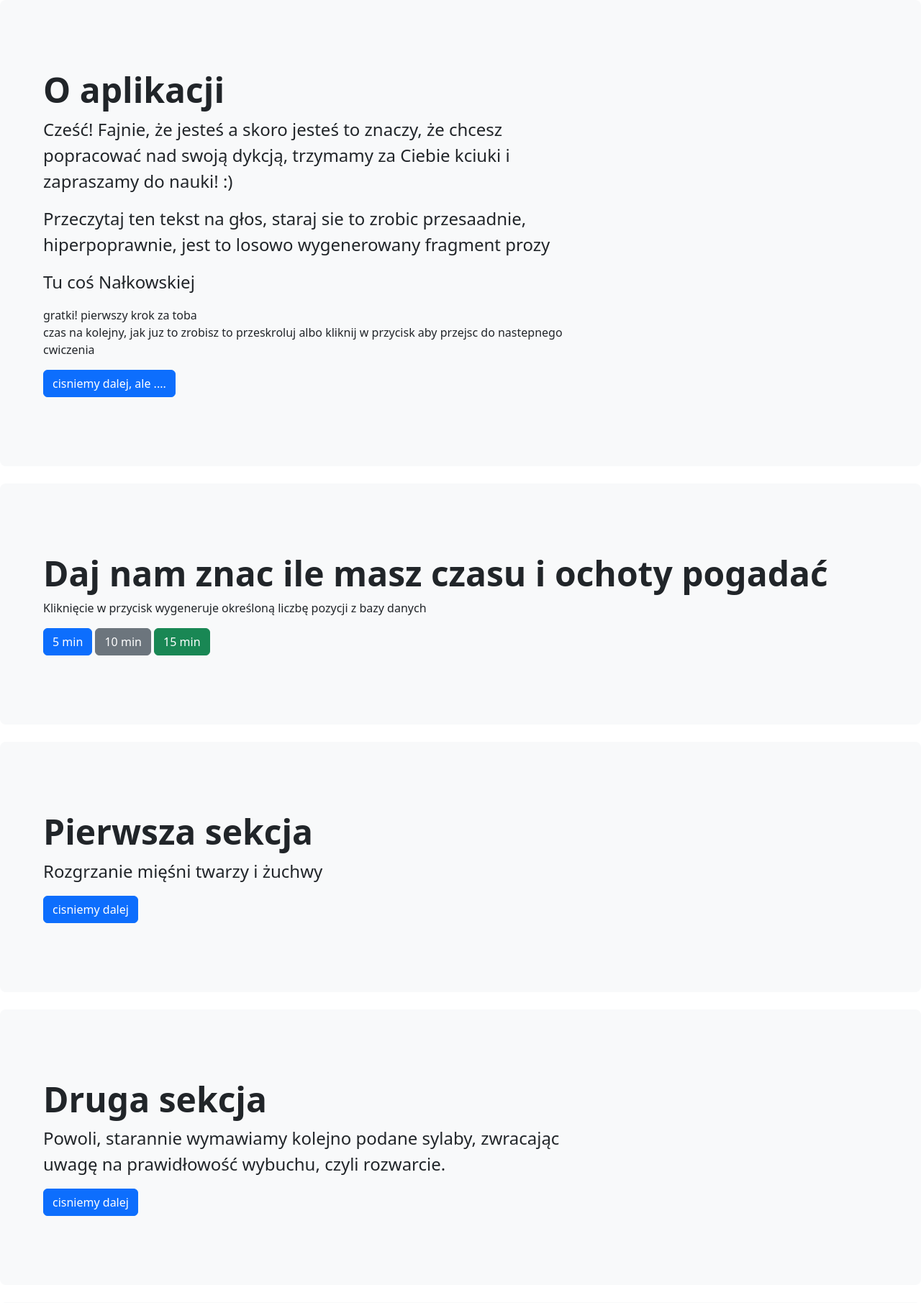
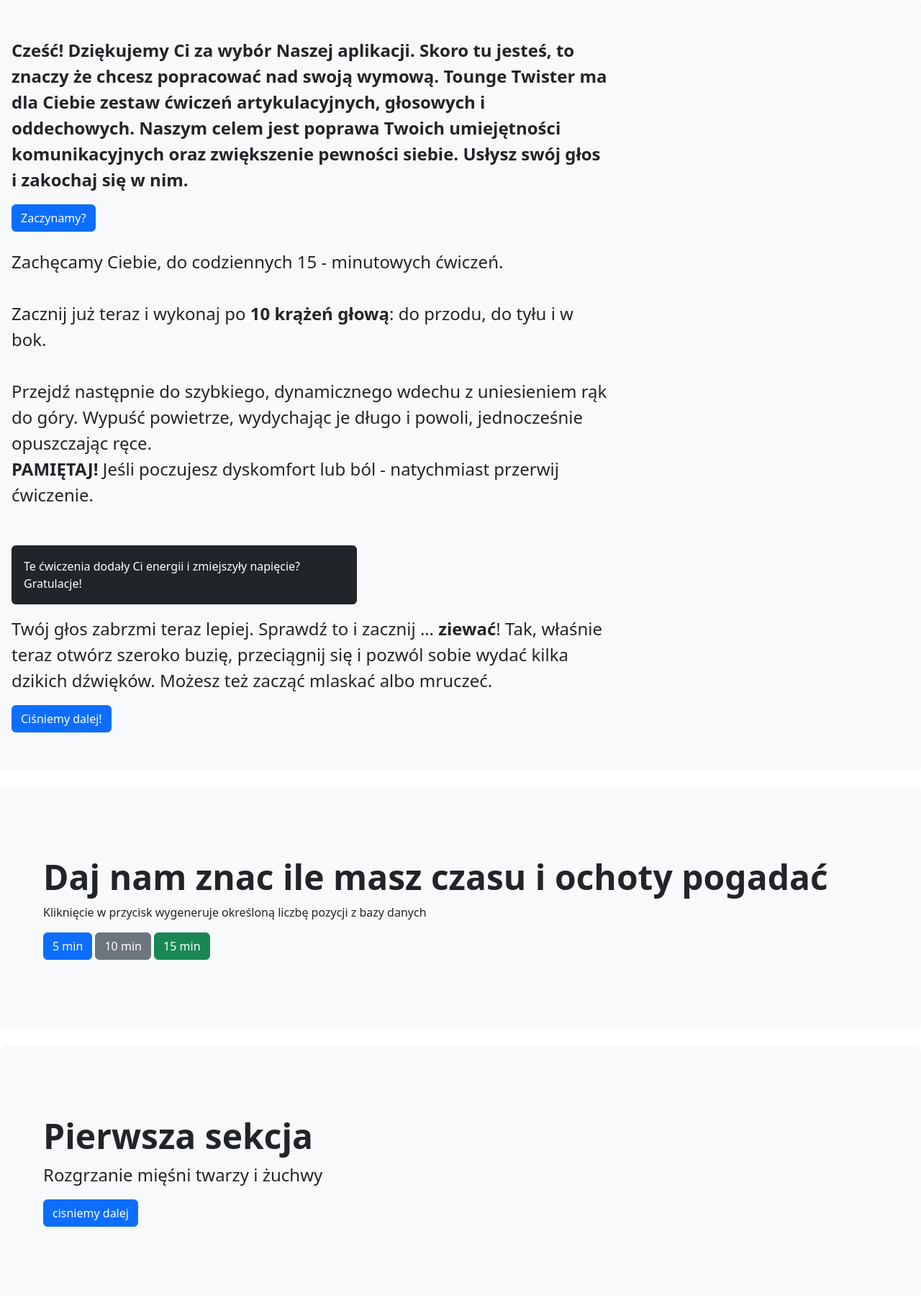
Before and after one commit to draprar/django-tonguetwister_lingwolamki, a Django app: page / in a window 1280 px wide. Shown: the part 56-1867 px from the top of the page at 72% size. Run offline with Django 4.2, Linux system fonts and the light colour scheme; data that the repository does not hold is empty; some libraries are stand-ins or nearby versions.

Commit message:
change templates (about)

```diff
--- a/tonguetwister/templates/tonguetwister/main.html
+++ b/tonguetwister/templates/tonguetwister/main.html
@@ -1,14 +1,18 @@
 {% extends "tonguetwister/base.html" %}
 
 {% block content %}
-<div class="p-5 mb-4 bg-light rounded-3">
+<div class="p-1 mb-4 bg-light rounded-1">
       <div class="container-fluid py-5">
-        <h1 class="display-5 fw-bold">O aplikacji</h1>
-        <p class="col-md-8 fs-4">Cześć! Fajnie, że jesteś a skoro jesteś to znaczy, że chcesz popracować nad swoją dykcją, trzymamy za Ciebie kciuki i zapraszamy do nauki! :)</p>
-        <p class="col-md-8 fs-4">Przeczytaj ten tekst na głos, staraj sie to zrobic przesaadnie, hiperpoprawnie, jest to losowo wygenerowany fragment prozy</p>
-        <p class="col-md-8 fs-4">Tu coś Nałkowskiej</p>
-        <p class="col-md-8 fs-6">gratki! pierwszy krok za toba <br> czas na kolejny, jak juz to zrobisz to przeskroluj albo kliknij w przycisk aby przejsc do nastepnego cwiczenia</p>
-        <button type="button" class="btn btn-primary">cisniemy dalej, ale ....</button>
+        <p class="col-md-8 fs-4"><b>Cześć! Dziękujemy Ci za wybór Naszej aplikacji. Skoro tu jesteś, to znaczy że chcesz popracować nad swoją wymową. Tounge Twister ma dla Ciebie zestaw ćwiczeń artykulacyjnych, głosowych i oddechowych. Naszym celem jest poprawa Twoich umiejętności komunikacyjnych oraz zwiększenie pewności siebie. Usłysz swój głos i zakochaj się w nim.</b></p>
+          <button type="button" class="btn btn-primary mb-4">Zaczynamy?</button>
+          <p class="col-md-8 fs-4">Zachęcamy Ciebie, do codziennych 15 - minutowych ćwiczeń. <br><br>Zacznij już teraz i wykonaj po <b>10 krążeń głową</b>: do przodu, do tyłu i w bok. <br><br>Przejdź następnie do szybkiego, dynamicznego wdechu z uniesieniem rąk do góry. Wypuść powietrze, wydychając je długo i powoli, jednocześnie opuszczając ręce. <br><b>PAMIĘTAJ!</b> Jeśli poczujesz dyskomfort lub ból - natychmiast przerwij ćwiczenie. <br><br></p>
+          <div class="card text-white bg-dark mt-3 mb-3" style="max-width: 30rem;">
+          <div class="card-body">
+              <p class="card-text">Te ćwiczenia dodały Ci energii i zmiejszyły napięcie? Gratulacje! </p>
+          </div>
+            </div>
+              <p class="col-md-8 fs-4">Twój głos zabrzmi teraz lepiej. Sprawdź to i zacznij … <b>ziewać</b>! Tak, właśnie teraz otwórz szeroko buzię, przeciągnij się i pozwól sobie wydać kilka dzikich dźwięków. Możesz też zacząć mlaskać albo mruczeć.</p>
+        <button type="button" class="btn btn-primary">Ciśniemy dalej!</button>
       </div>
 </div>
 
```
